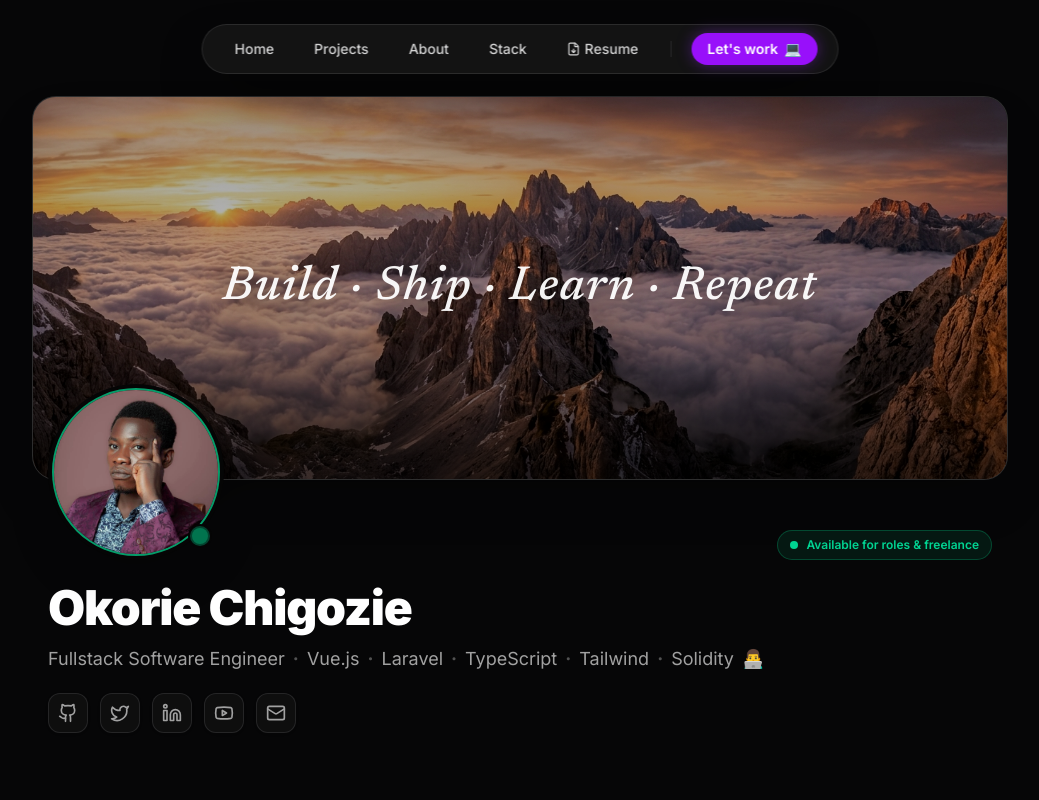
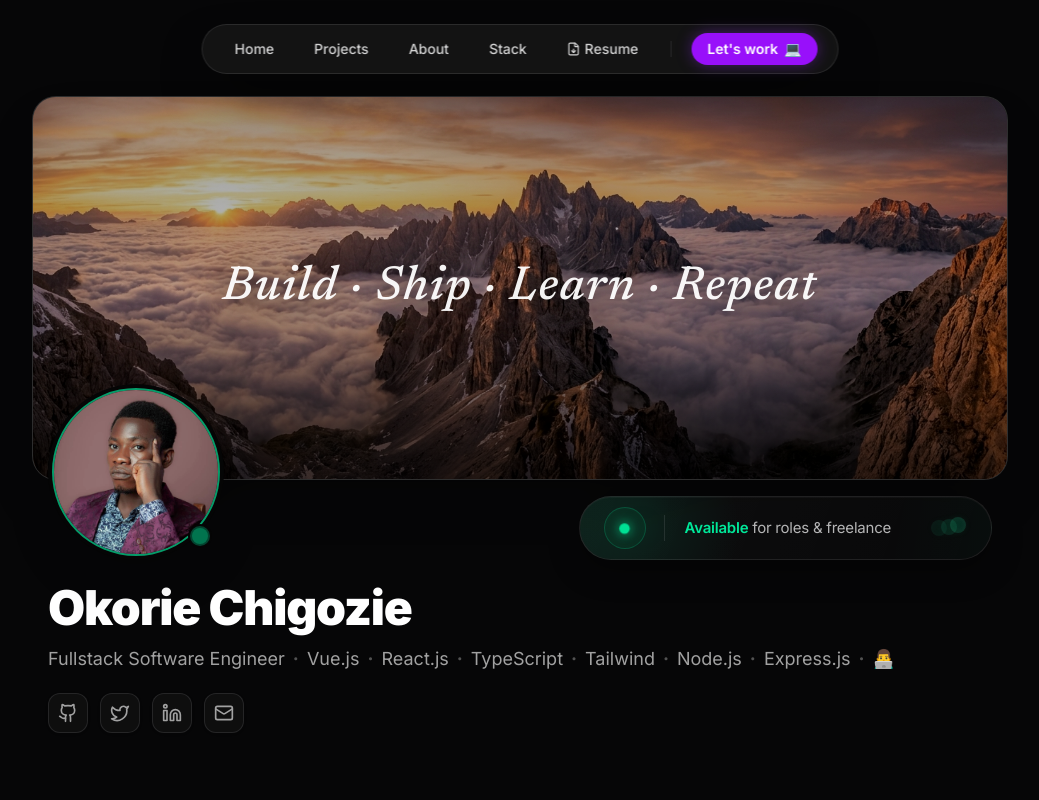
Before and after one commit to Chigybillionz/chigozie.code.me, a Vue app: page / in a window 1280 px wide. Shown: the top 800 px of the page, without its empty margins (120-1159 px from the left). Built offline with nearby package versions, Linux system fonts and the light colour scheme.

Commit message:
feat: add glowing availability badge, update tech stack to Node.js/Express, and remove YouTube link

```diff
--- a/src/components/AboutSection.vue
+++ b/src/components/AboutSection.vue
@@ -2,7 +2,7 @@
 import { FileDown, Terminal, MapPin, CheckCircle2 } from 'lucide-vue-next'
 
 const highlights = [
-  'Fullstack Engineering: Vue.js, React, TypeScript, and Laravel architectures.',
+  'Fullstack Engineering: Vue.js, React, TypeScript, and Node.js architectures.',
   'Performance-first: Sub-second load times, smooth transitions, and clean code.',
   'Clean API Design: Structured REST APIs, database schemas, and microservice integration.',
 ]
@@ -29,7 +29,7 @@ const highlights = [
             Hey! I'm <strong class="text-white">Okorie Chigozie</strong>, a Fullstack Software Engineer based in Lagos, Nigeria. I build resilient, performant web applications and software systems that translate complex user needs into effortless digital experiences.
           </p>
           <p class="text-neutral-400 text-sm sm:text-base">
-            Whether I'm engineering reactive frontends in Vue.js and React, architecting scalable backend APIs in Laravel and Node.js, or optimizing production deployments, I obsess over quality, security, and developer craftsmanship.
+            Whether I'm engineering reactive frontends in Vue.js and React, architecting scalable backend APIs in Node.js and Express, or optimizing production deployments, I obsess over quality, security, and developer craftsmanship.
           </p>
         </div>
 
--- /dev/null
+++ b/src/components/AvailabilityCard.vue
@@ -0,0 +1,328 @@
+<template>
+  <div class="availability-card">
+    <div class="status-icon">
+      <span class="status-dot"></span>
+    </div>
+
+    <div class="divider"></div>
+
+    <p class="availability-text">
+      <span class="available">Available</span>
+      <span> for roles & freelance</span>
+    </p>
+
+    <div class="orb-group" aria-hidden="true">
+      <span class="orb orb-1"></span>
+      <span class="orb orb-2"></span>
+      <span class="orb orb-3"></span>
+    </div>
+  </div>
+</template>
+
+<style scoped>
+.availability-card {
+  position: relative;
+  display: inline-flex;
+  align-items: center;
+
+  width: auto;
+  max-width: 100%;
+  min-height: 56px;
+
+  padding: 0 20px;
+
+  border: 1px solid rgba(255, 255, 255, 0.09);
+  border-radius: 999px;
+
+  background:
+    radial-gradient(
+      circle at 15% 50%,
+      rgba(0, 255, 170, 0.08),
+      transparent 28%
+    ),
+    linear-gradient(
+      110deg,
+      rgba(255, 255, 255, 0.035),
+      rgba(255, 255, 255, 0.012)
+    );
+
+  box-shadow:
+    inset 0 1px 0 rgba(255, 255, 255, 0.035),
+    0 10px 30px rgba(0, 0, 0, 0.35);
+
+  backdrop-filter: blur(18px);
+  -webkit-backdrop-filter: blur(18px);
+
+  overflow: hidden;
+  transition: all 0.3s ease;
+}
+
+.availability-card:hover {
+  border-color: rgba(0, 232, 154, 0.25);
+  box-shadow:
+    inset 0 1px 0 rgba(255, 255, 255, 0.05),
+    0 12px 35px rgba(0, 232, 154, 0.08);
+}
+
+/* subtle inner highlight */
+.availability-card::before {
+  content: "";
+  position: absolute;
+  inset: 0;
+
+  border-radius: inherit;
+
+  background: linear-gradient(
+    100deg,
+    rgba(0, 255, 170, 0.06),
+    transparent 22%,
+    transparent 75%,
+    rgba(0, 255, 170, 0.025)
+  );
+
+  pointer-events: none;
+}
+
+/* status circle */
+.status-icon {
+  position: relative;
+
+  display: grid;
+  place-items: center;
+
+  width: 36px;
+  height: 36px;
+
+  flex-shrink: 0;
+
+  border: 1px solid rgba(0, 255, 170, 0.2);
+  border-radius: 50%;
+
+  background: rgba(0, 255, 170, 0.03);
+
+  box-shadow:
+    inset 0 0 15px rgba(0, 255, 170, 0.06);
+}
+
+.status-dot {
+  width: 8px;
+  height: 8px;
+
+  border-radius: 50%;
+
+  background: #00e89a;
+
+  box-shadow:
+    0 0 10px rgba(0, 232, 154, 0.9),
+    0 0 20px rgba(0, 232, 154, 0.4);
+
+  animation: pulse 2.5s ease-in-out infinite;
+}
+
+/* vertical divider */
+.divider {
+  width: 1px;
+  height: 22px;
+
+  margin-left: 14px;
+  margin-right: 16px;
+
+  background: rgba(255, 255, 255, 0.1);
+}
+
+/* text */
+.availability-text {
+  margin: 0;
+
+  color: rgba(255, 255, 255, 0.7);
+
+  font-family:
+    Inter,
+    ui-sans-serif,
+    system-ui,
+    -apple-system,
+    BlinkMacSystemFont,
+    "Segoe UI",
+    sans-serif;
+
+  font-size: 14px;
+  font-weight: 400;
+  letter-spacing: -0.015em;
+
+  white-space: nowrap;
+}
+
+.available {
+  color: #00e89a;
+  font-weight: 600;
+}
+
+/* right-side decorative orbs */
+.orb-group {
+  position: relative;
+
+  width: 42px;
+  height: 24px;
+
+  margin-left: 20px;
+
+  flex-shrink: 0;
+}
+
+.orb {
+  position: absolute;
+
+  width: 14px;
+  height: 14px;
+
+  border-radius: 50%;
+
+  background: rgba(0, 232, 154, 0.18);
+
+  box-shadow:
+    inset 0 0 6px rgba(255, 255, 255, 0.06),
+    0 0 10px rgba(0, 232, 154, 0.08);
+}
+
+.orb-1 {
+  right: 18px;
+  top: 5px;
+  opacity: 0.35;
+}
+
+.orb-2 {
+  right: 9px;
+  top: 4px;
+  opacity: 0.55;
+}
+
+.orb-3 {
+  right: 1px;
+  top: 2px;
+  opacity: 0.85;
+}
+
+/* status pulse */
+@keyframes pulse {
+  0%,
+  100% {
+    transform: scale(1);
+    opacity: 0.85;
+  }
+
+  50% {
+    transform: scale(1.22);
+    opacity: 1;
+  }
+}
+
+/* larger desktop scaling */
+@media (min-width: 1024px) {
+  .availability-card {
+    min-height: 64px;
+    padding: 0 24px;
+  }
+
+  .status-icon {
+    width: 42px;
+    height: 42px;
+  }
+
+  .status-dot {
+    width: 9px;
+    height: 9px;
+  }
+
+  .divider {
+    height: 26px;
+    margin-left: 18px;
+    margin-right: 20px;
+  }
+
+  .availability-text {
+    font-size: 15px;
+  }
+
+  .orb-group {
+    width: 48px;
+    height: 28px;
+    margin-left: 28px;
+  }
+
+  .orb {
+    width: 16px;
+    height: 16px;
+  }
+
+  .orb-1 {
+    right: 20px;
+    top: 6px;
+  }
+
+  .orb-2 {
+    right: 10px;
+    top: 5px;
+  }
+
+  .orb-3 {
+    right: 1px;
+    top: 3px;
+  }
+}
+
+/* mobile */
+@media (max-width: 640px) {
+  .availability-card {
+    min-height: 48px;
+    padding: 0 14px;
+    width: 100%;
+    justify-content: flex-start;
+  }
+
+  .status-icon {
+    width: 30px;
+    height: 30px;
+  }
+
+  .status-dot {
+    width: 7px;
+    height: 7px;
+  }
+
+  .divider {
+    margin-left: 10px;
+    margin-right: 12px;
+    height: 18px;
+  }
+
+  .availability-text {
+    font-size: 12px;
+  }
+
+  .orb-group {
+    margin-left: auto;
+    width: 34px;
+    height: 20px;
+  }
+
+  .orb {
+    width: 11px;
+    height: 11px;
+  }
+
+  .orb-1 {
+    right: 14px;
+    top: 4px;
+  }
+
+  .orb-2 {
+    right: 7px;
+    top: 3px;
+  }
+
+  .orb-3 {
+    right: 1px;
+    top: 2px;
+  }
+}
+</style>
--- a/src/components/HeroHeader.vue
+++ b/src/components/HeroHeader.vue
@@ -1,6 +1,7 @@
 <script setup lang="ts">
 import { ref } from 'vue'
-import { Github, Linkedin, Mail, Twitter, Youtube, ExternalLink } from 'lucide-vue-next'
+import { Github, Linkedin, Mail, Twitter, ExternalLink } from 'lucide-vue-next'
+import AvailabilityCard from './AvailabilityCard.vue'
 
 const socials = [
   {
@@ -20,12 +21,6 @@ const socials = [
     url: 'https://www.linkedin.com/in/okorie-chigozie-jehoshaphat-4b255526b/',
     icon: Linkedin,
     hoverClass: 'hover:text-blue-400 hover:border-blue-400/40',
-  },
-  {
-    name: 'YouTube',
-    url: 'https://youtube.com',
-    icon: Youtube,
-    hoverClass: 'hover:text-red-400 hover:border-red-400/40',
   },
   {
     name: 'Email',
@@ -67,7 +62,7 @@ const socials = [
 
     <!-- Profile Avatar Overlapping the Bottom of the Banner -->
     <div class="relative px-2 sm:px-4">
-      <div class="relative -mt-16 sm:-mt-20 md:-mt-24 mb-4 sm:mb-6 flex items-end justify-between">
+      <div class="relative -mt-16 sm:-mt-20 md:-mt-24 mb-4 sm:mb-6 flex flex-wrap sm:flex-nowrap items-end justify-between gap-4">
         <div class="relative">
           <!-- Circular Avatar with Border Ring -->
           <div
@@ -99,10 +94,7 @@ const socials = [
         </div>
 
         <!-- Available Badge on Right Side -->
-        <div class="hidden sm:flex items-center gap-2 px-3 py-1.5 rounded-full border border-emerald-500/30 bg-emerald-500/10 text-emerald-400 text-xs font-semibold">
-          <span class="w-2 h-2 rounded-full bg-emerald-400 animate-ping"></span>
-          <span>Available for roles & freelance</span>
-        </div>
+        <AvailabilityCard />
       </div>
 
       <!-- Identity & Subtitle -->
@@ -121,13 +113,16 @@ const socials = [
           <span class="text-neutral-600 font-bold">·</span>
           <span>Vue.js</span>
           <span class="text-neutral-600 font-bold">·</span>
-          <span>Laravel</span>
+          <span>React.js</span>
           <span class="text-neutral-600 font-bold">·</span>
           <span>TypeScript</span>
           <span class="text-neutral-600 font-bold">·</span>
           <span>Tailwind</span>
           <span class="text-neutral-600 font-bold">·</span>
-          <span>Solidity</span>
+          <span>Node.js</span>
+          <span class="text-neutral-600 font-bold">·</span>
+          <span>Express.js</span>
+          <span class="text-neutral-600 font-bold">·</span>
           <span>👨‍💻</span>
         </p>
 
--- a/src/components/TechStackSection.vue
+++ b/src/components/TechStackSection.vue
@@ -17,12 +17,12 @@ const categories = [
   {
     title: 'Backend & Systems',
     skills: [
-      { name: 'Laravel (PHP)', level: 'Advanced', icon: '🔴' },
-      { name: 'Node.js', level: 'Proficient', icon: '🌿' },
+      { name: 'Node.js', level: 'Advanced', icon: '🌿' },
+      { name: 'Express.js', level: 'Advanced', icon: '⚡' },
       { name: 'REST APIs', level: 'Expert', icon: '🔌' },
       { name: 'MySQL', level: 'Advanced', icon: '🐬' },
       { name: 'PostgreSQL', level: 'Proficient', icon: '🐘' },
-      { name: 'Solidity', level: 'Intermediate', icon: '⛓️' },
+      { name: 'MongoDB / DB', level: 'Proficient', icon: '🍃' },
     ],
   },
   {
@@ -41,7 +41,7 @@ const categories = [
 const codeSnippet = `const developer = {
   name: "Okorie Chigozie",
   title: "Fullstack Software Engineer",
-  primaryStack: ["Vue.js", "TypeScript", "Laravel", "Tailwind"],
+  primaryStack: ["Vue.js", "React.js", "TypeScript", "Node.js", "Tailwind"],
   focus: "Resilient systems, clean code & intuitive UX",
   availableForHire: true,
   contact: () => "f.okoriechigozie99@gmail.com"
@@ -137,8 +137,9 @@ const copySnippet = () => {
   <span class="text-neutral-400">title:</span> <span class="text-emerald-400">"Fullstack Engineer"</span>,
   <span class="text-neutral-400">primaryStack:</span> [
     <span class="text-sky-400">"Vue.js"</span>,
+    <span class="text-sky-400">"React.js"</span>,
     <span class="text-sky-400">"TypeScript"</span>,
-    <span class="text-sky-400">"Laravel"</span>,
+    <span class="text-sky-400">"Node.js"</span>,
     <span class="text-sky-400">"Tailwind"</span>
   ],
   <span class="text-neutral-400">location:</span> <span class="text-emerald-400">"Lagos, Nigeria"</span>,
```
